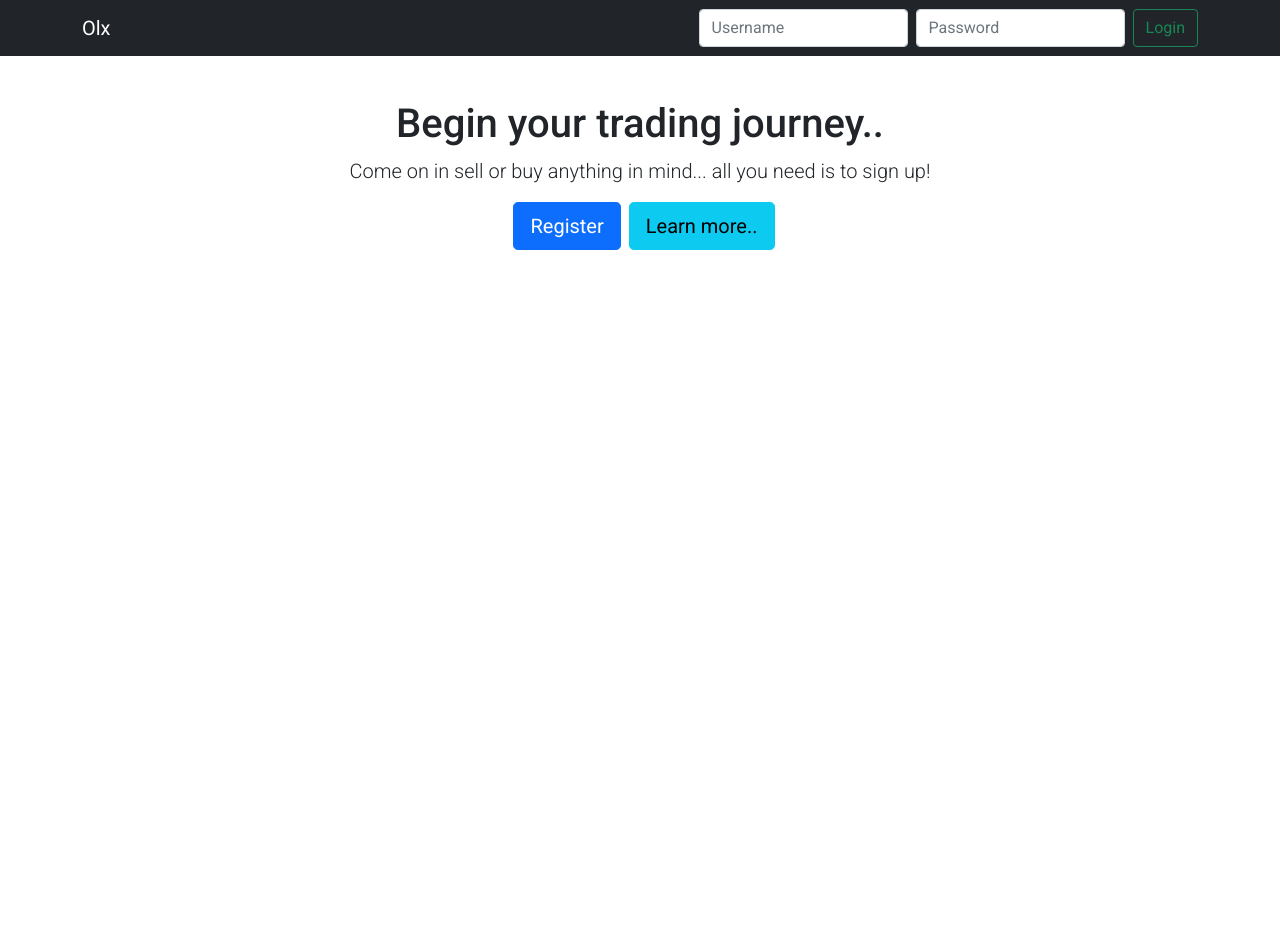
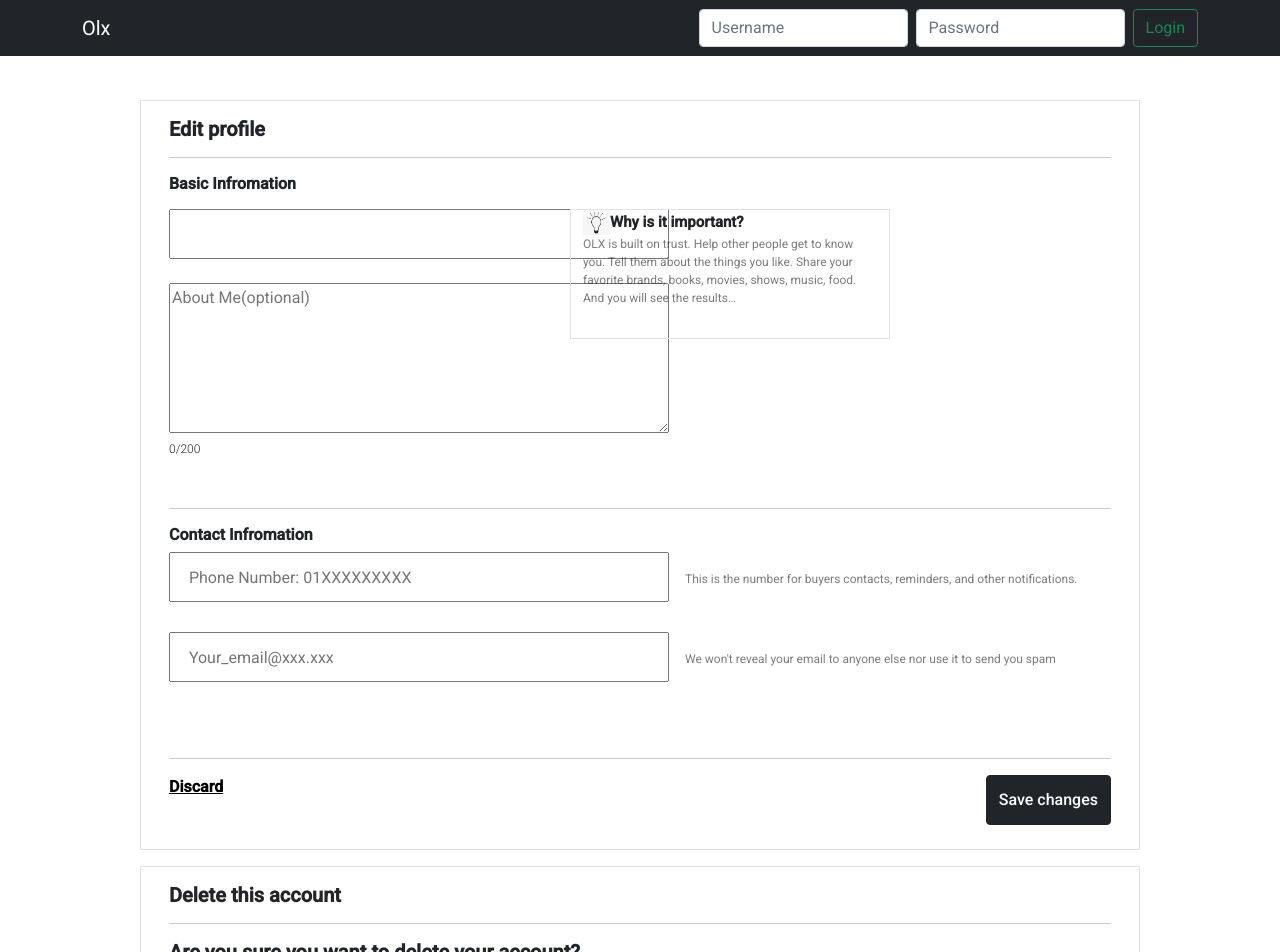
Before and after one commit to Swapfn/OLX, an Angular app in the folder Frontend/: page /profile in a window 1280 px wide. Before the commit this address led to /. Shown: the top 952 px of the page. Before the commit the page ends 900 px from the top, so only its background shows below. Built offline with nearby package versions, Linux system fonts and the light colour scheme.

Commit message:
profile UI

```diff
--- a/Frontend/src/app/app-routing.module.ts
+++ b/Frontend/src/app/app-routing.module.ts
@@ -1,7 +1,12 @@
 import { NgModule } from '@angular/core';
 import { RouterModule, Routes } from '@angular/router';
+import { HomeComponent } from './home/home.component';
+import { ProfileEditComponent } from './profile-edit/profile-edit.component';
 
-const routes: Routes = [];
+const routes: Routes = [
+  {path: "", component:HomeComponent},
+  {path: "profile", component:ProfileEditComponent}
+];
 
 @NgModule({
   imports: [RouterModule.forRoot(routes)],
--- a/Frontend/src/app/app.component.html
+++ b/Frontend/src/app/app.component.html
@@ -2,5 +2,5 @@
 <app-nav></app-nav>
 
 <div class="container" style="margin-top: 100px;">
-    <app-home></app-home>
+    <router-outlet></router-outlet>
 </div>
--- a/Frontend/src/app/app.module.ts
+++ b/Frontend/src/app/app.module.ts
@@ -10,13 +10,16 @@ import { HomeComponent } from './home/home.component';
 import { NavComponent } from './nav/nav.component';
 import { BsDropdownModule } from 'ngx-bootstrap/dropdown';
 import { RegisterComponent } from './register/register.component';
+import { ProfileEditComponent } from './profile-edit/profile-edit.component';
+import { ModalModule } from 'ngx-bootstrap/modal';
 
 @NgModule({
   declarations: [
     AppComponent,
     HomeComponent,
     NavComponent,
-    RegisterComponent
+    RegisterComponent,
+    ProfileEditComponent
   ],
   imports: [
     BrowserModule,
@@ -24,7 +27,8 @@ import { RegisterComponent } from './register/register.component';
     HttpClientModule,
     BrowserAnimationsModule,
     FormsModule,
-    BsDropdownModule.forRoot()
+    BsDropdownModule.forRoot(),
+    ModalModule.forRoot()
   ],
   providers: [],
   bootstrap: [AppComponent]
--- a/Frontend/src/app/nav/nav.component.html
+++ b/Frontend/src/app/nav/nav.component.html
@@ -16,7 +16,7 @@
         <div *ngIf="(accountService.currentUser$ | async)" class="dropdown" dropdown>
             <a class="dropdown-toggle text-light" dropdownToggle>Welcome user</a>
             <div class="dropdown-menu mt-3" *dropdownMenu>
-                <a class="dropdown-item">Edit Profile</a>
+                <a class="dropdown-item" routerLink="/profile">Edit Profile</a>
                 <div class="dropdown-divider"></div>
                 <a class="dropdown-item" (click)="logout()">Logout</a>
             </div>
--- /dev/null
+++ b/Frontend/src/app/profile-edit/profile-edit.component.html
@@ -0,0 +1,81 @@
+<!doctype html>
+<html lang="en">
+
+<head>
+    <meta charset="utf-8">
+    <meta name="viewport" content="width=device-width, initial-scale=1">
+    <title>Profile</title>
+</head>
+
+<body>
+    <div style="width: 1000px;" class="container border mt-3">
+        <h5 class="m-3 fw-bolder">Edit profile</h5>
+        <hr class="mx-3">
+        <h6 class="m-3 fw-bolder">Basic Infromation</h6>
+        <form #ProfileEditForm="ngForm" class="d-inline-flex flex-column mx-3">
+            <div class="d-inline-flex flex-row">
+                <div class="d-inline-flex flex-column">
+                    <div>
+                        <input style="width: 500px;height: 50px;color: black;" type="text">
+                        <textarea class="mt-4" style="height: 150px;width: 500px;color: black" [(ngModel)]="kalam"
+                            [ngModelOptions]="{standalone: true}" maxlength="200"
+                            placeholder="About Me(optional)"></textarea>
+                    </div>
+                    <div style="font-size: 12px;" class="fw-lighter">
+                        <span>{{kalam.length}}</span>
+                        <span>/200</span>
+                    </div>
+                </div>
+
+                <div style="height: 130px;width: 320px;position: absolute;right: 390px;" class="container border ms-4">
+                    <img style="width: 27px;height:25px;" [src]="'/assets/images/lamp.jpg'" alt="">
+                    <label style="font-size: 15px;font-weight: 600;">Why is it important?</label>
+                    <p style="font-size: 12px;font-weight: 400;opacity: 60%;">OLX is built on trust. Help other people
+                        get to know you. Tell them about the things you like. Share your favorite brands, books, movies,
+                        shows, music, food. And you will see the results…</p>
+                </div>
+                <hr>
+            </div>
+            <hr style="margin-top: 50px;">
+
+            <div style="margin-bottom: 60px;">
+                <h6 class="fw-bolder">Contact Infromation</h6>
+                <input class="me-3" style="width: 500px;height: 50px;color: black;margin-bottom: 30px;" type="text"
+                    placeholder="    Phone Number: 01XXXXXXXXX">
+                <label style="font-size: 12px;font-weight: 400;opacity: 60%;">This is the number for buyers contacts,
+                    reminders, and other notifications.</label>
+                <input class="me-3" style="width: 500px;height: 50px;color: black;" type="email"
+                    placeholder="    Your_email@xxx.xxx">
+                <label style="font-size: 12px;font-weight: 400;opacity: 60%;">We won't reveal your email to anyone else
+                    nor use it to send you spam</label>
+            </div>
+            <hr>
+            <div>
+                <a style="color: black;font-weight: 600;" class="text-decoration-underline">Discard</a>
+                <button class="btn btn-dark mb-4" style="float: right;height: 50px;font-weight: 500;">Save
+                    changes</button>
+            </div>
+        </form>
+    </div>
+
+    <div style="width: 1000px;" class="container border mt-3">
+        <h5 class="m-3 fw-bolder">Delete this account</h5>
+        <hr class="mx-3">
+        <h5 class="m-3 fw-bolder">Are you sure you want to delete your account?</h5>
+        <button (click)="openModal(template)" class="btn btn-dark mb-4 mx-3" style="height: 50px;font-weight: 500;">Yes,
+            Delete</button>
+        <ng-template #template>
+            <div class="modal-header">
+                <h4 class="modal-title pull-left">There is still time to think!</h4>
+                <button type="button" class="btn-close close pull-right" aria-label="Close" (click)="modalRef?.hide()">
+                    <span aria-hidden="true" class="visually-hidden">&times;</span>
+                </button>
+            </div>
+            <div style="text-align: center;" class="modal-body">
+                <button class="btn btn-dark mb-4" style="height: 50px;font-weight: 500;">No, Delete</button>
+            </div>
+        </ng-template>
+    </div>
+</body>
+
+</html>
--- /dev/null
+++ b/Frontend/src/app/profile-edit/profile-edit.component.ts
@@ -0,0 +1,22 @@
+import { Component,TemplateRef , OnInit } from '@angular/core';
+import { BsModalService, BsModalRef } from 'ngx-bootstrap/modal';
+
+@Component({
+  selector: 'app-profile-edit',
+  templateUrl: './profile-edit.component.html',
+  styleUrls: ['./profile-edit.component.css']
+})
+export class ProfileEditComponent implements OnInit {
+  kalam: string="" ;  //To get char count in text area
+  model : any;  //The model containing data to be edited
+  modalRef?: BsModalRef;
+  constructor(private modalService: BsModalService) { }
+
+  openModal(template: TemplateRef<any>) {   //For ngx modal
+    this.modalRef = this.modalService.show(template);
+  }
+
+  ngOnInit(): void {
+  }
+
+}
```
Also changed, not shown: Frontend/src/app/profile-edit/profile-edit.component.css (added), Frontend/src/app/side-photos/lamp.jpg (added), Frontend/src/assets/images/lamp.jpg (added), 1 other file (tests, documents, lock files or other folders).
